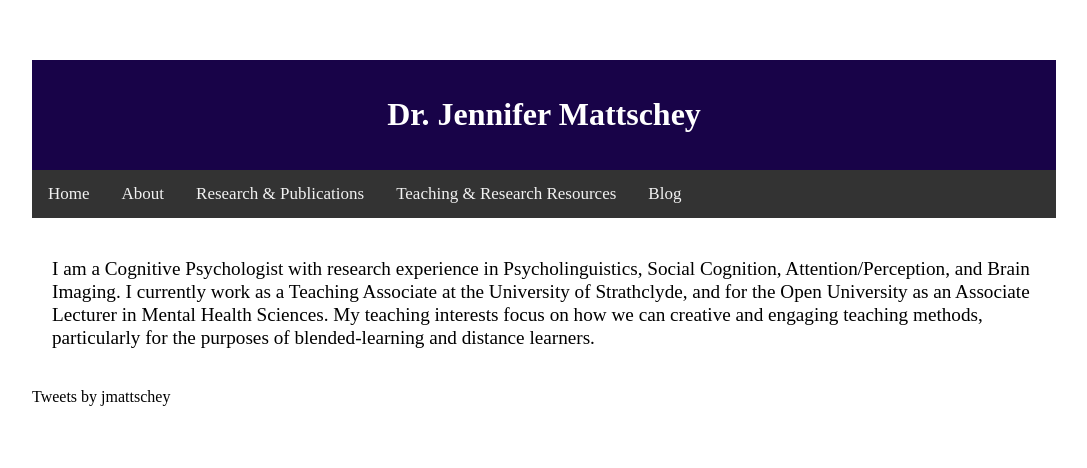
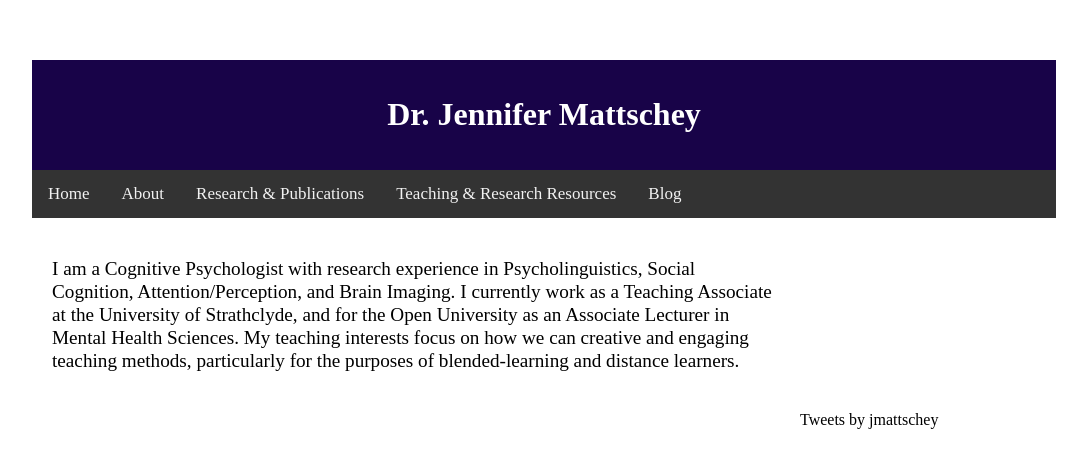
Before and after one commit to jmattschey/jmattschey.github.io, a Jekyll site: the page built from index.html, in a window 1280 px wide. Shown: the top 468 px of the page, without its empty margins (96-1183 px from the left). Built offline with Jekyll 4.4.1, drawn with Linux system fonts in a browser that asks for light colours; comment, search, counter and statistics services are not loaded.

Commit message:
Update style.css

```diff
--- a/css/style.css
+++ b/css/style.css
@@ -8,33 +8,30 @@
   padding:15px;
   border-color: #E75480;
   text-align: center;
-
 }
-
 .column {
   float: left;
   padding: 15px;
 }
-
 .clearfix::after {
   content: "";
   clear: both;
   display: table;
 }
-
 .twitter {
-  column-span: 4
+  width: 25%;
   float: right;
   display:inline;
 }
 
 .content1 {
+  width: 75%;
+  padding: 60px;
   padding: 20px;
-  column-span: 8
+
 }
 
 .imgright {
   style="float:right";
   padding: 10px;
-  column-span: 3
 }
```
